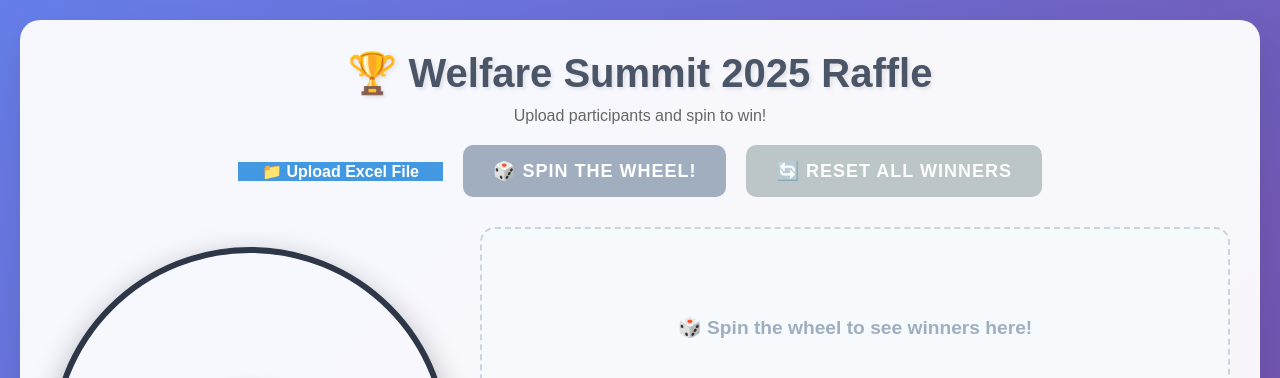
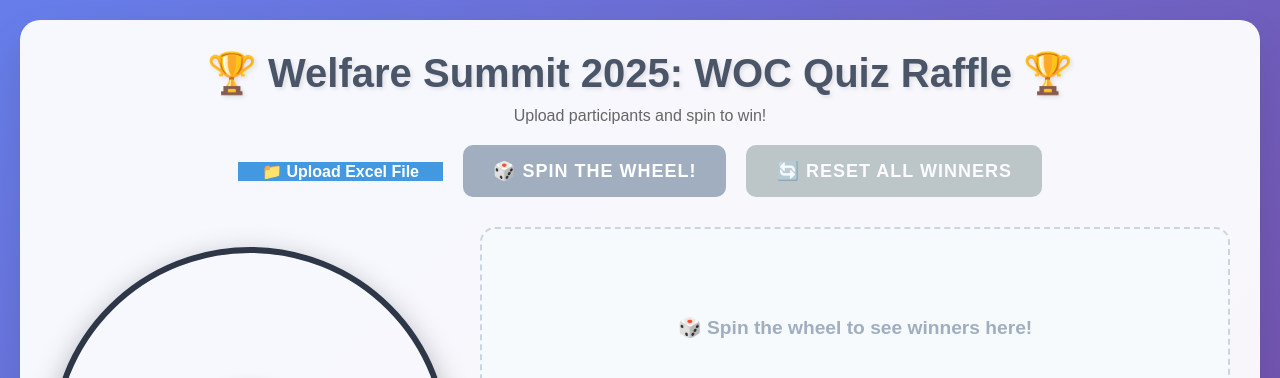
Before and after one commit to DannSakh/NFXP-Village-Heroes-Raffle-3-prizes, a plain HTML site: page index.html in a window 1280 px wide. Shown: the top 378 px of the page. Drawn offline with Linux system fonts and the light colour scheme.

Commit message:
Update index.html

```diff
--- a/index.html
+++ b/index.html
@@ -483,7 +483,7 @@
 <body>
     <div class="container">
         <div class="header">
-            <h1>🏆 Welfare Summit 2025 Raffle</h1>
+            <h1>🏆 Welfare Summit 2025: WOC Quiz Raffle 🏆</h1>
             <p>Upload participants and spin to win!</p>
         </div>
 
```
